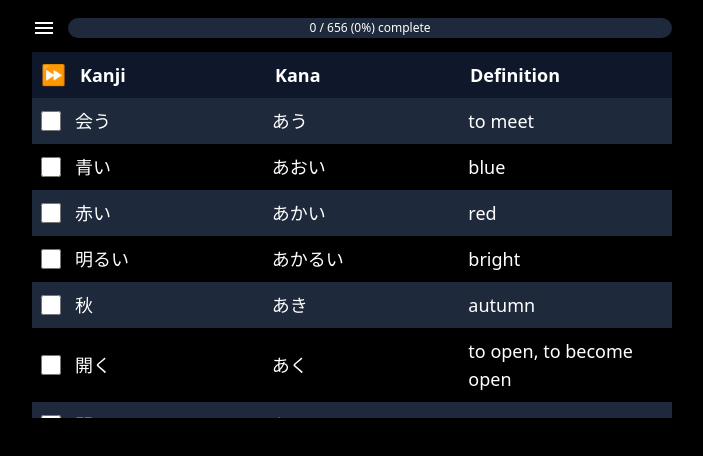
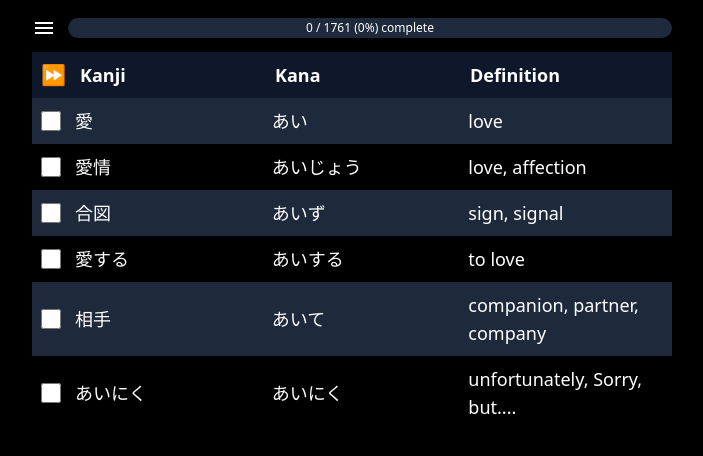
Before and after one commit to bryanjenningz/jlpt-audio-srs, a Next.js app: page /words/3 in a window 1280 px wide. Shown: the top 456 px of the page, without its empty margins (288-991 px from the left). Built offline with nearby package versions, Linux system fonts and the light colour scheme.

Commit message:
Add JLPT 3 pages

```diff
--- a/src/components/side-menu.tsx
+++ b/src/components/side-menu.tsx
@@ -38,6 +38,12 @@ export const SideMenu = ({
           matches:
             router.pathname === "/learn/[level]" && router.query.level === "4",
         },
+        {
+          label: "JLPT 3 SRS",
+          href: "/learn/3",
+          matches:
+            router.pathname === "/learn/[level]" && router.query.level === "3",
+        },
       ],
     },
     {
@@ -54,6 +60,12 @@ export const SideMenu = ({
           href: "/words/4",
           matches:
             router.pathname === "/words/[level]" && router.query.level === "4",
+        },
+        {
+          label: "JLPT 3 Words",
+          href: "/words/3",
+          matches:
+            router.pathname === "/words/[level]" && router.query.level === "3",
         },
       ],
     },
--- a/src/pages/learn/[level].tsx
+++ b/src/pages/learn/[level].tsx
@@ -12,15 +12,10 @@ import { useWordHistory } from "~/word-history/use-word-history";
 import { classNames } from "~/utils/class-names";
 import { SideMenu } from "~/components/side-menu";
 import { MenuIcon } from "~/icons/menu-icon";
-import { useRouter } from "next/router";
-import { z } from "zod";
-
-const levelSchema = z.union([z.literal(5), z.literal(4)]);
+import { useLevel } from "~/utils/levels";
 
 export default function Learn() {
-  const router = useRouter();
-  const parsedLevel = levelSchema.safeParse(Number(router.query.level));
-  const level = parsedLevel.success ? parsedLevel.data : 5;
+  const level = useLevel();
   const [autoplay, setAutoplay] = useState(false);
   const [japaneseShown, setJapaneseShown] = useState(false);
   const [words, setWords] = useWords(level);
--- a/src/pages/words/[level].tsx
+++ b/src/pages/words/[level].tsx
@@ -4,16 +4,11 @@ import { ProgressBar } from "~/components/progress-bar";
 import { SideMenu } from "~/components/side-menu";
 import { MenuIcon } from "~/icons/menu-icon";
 import { WordTable } from "~/components/word-table";
-import { useRouter } from "next/router";
-import { z } from "zod";
 import { type Word } from "~/words/types";
-
-const levelSchema = z.union([z.literal(5), z.literal(4)]);
+import { useLevel } from "~/utils/levels";
 
 export default function Home() {
-  const router = useRouter();
-  const parsedLevel = levelSchema.safeParse(Number(router.query.level));
-  const level = parsedLevel.success ? parsedLevel.data : 5;
+  const level = useLevel();
   const [words, setWords] = useWords(level);
   const [isSideMenuOpen, setIsSideMenuOpen] = useState(false);
 
--- /dev/null
+++ b/src/utils/levels.ts
@@ -0,0 +1,13 @@
+import { useRouter } from "next/router";
+import { z } from "zod";
+
+export type Level = z.infer<typeof levelSchema>;
+
+const levelSchema = z.union([z.literal(5), z.literal(4), z.literal(3)]);
+
+export function useLevel(): Level {
+  const router = useRouter();
+  const parsedLevel = levelSchema.safeParse(Number(router.query.level));
+  const level = parsedLevel.success ? parsedLevel.data : 5;
+  return level;
+}
--- a/src/word-history/use-word-history.tsx
+++ b/src/word-history/use-word-history.tsx
@@ -1,14 +1,16 @@
 import { useState } from "react";
+import { type Level } from "~/utils/levels";
 import { type Word } from "~/words/types";
 
 const WORD_HISTORY_SIZE = 5;
 
-type Level = 5 | 4;
+type WordHistoryRecord = Record<Level, Word[]>;
 
 export function useWordHistory(level: Level) {
-  const [wordHistory, setWordHistory] = useState<Record<Level, Word[]>>({
+  const [wordHistory, setWordHistory] = useState<WordHistoryRecord>({
     5: [],
     4: [],
+    3: [],
   });
 
   function addToWordHistory(level: Level, word: Word) {
--- a/src/words/fetch.ts
+++ b/src/words/fetch.ts
@@ -1,7 +1,8 @@
 import { type Word } from "~/words/types";
 import { parseWords } from "~/words/parse-words";
+import { type Level } from "~/utils/levels";
 
-export async function fetchWords(level: 4 | 5): Promise<Word[]> {
+export async function fetchWords(level: Level): Promise<Word[]> {
   const response = await fetch(`/jlpt${level}.txt`);
   const text = await response.text();
   return parseWords(text);
--- a/src/words/hooks.ts
+++ b/src/words/hooks.ts
@@ -1,18 +1,28 @@
 import { useCallback, useEffect, useState } from "react";
+import { type Level } from "~/utils/levels";
 import { fetchWords } from "~/words/fetch";
 import { wordsSchema, type Word } from "~/words/types";
 
 const localStorageKey = "words";
 
-export function useWords(level: 4 | 5) {
+type WordRecord = Record<Level, Word[]>;
+
+export function useWords(level: Level) {
   const key = localStorageKey + level;
-  const [words, setWords] = useState<Word[]>([]);
+  const [words, setWords] = useState<WordRecord>({
+    3: [],
+    4: [],
+    5: [],
+  });
 
   const saveWords = useCallback(
-    (level: number, updateWords: (words: Word[]) => Word[]): void => {
-      setWords((words: Word[]): Word[] => {
+    (level: Level, updateWords: (words: Word[]) => Word[]): void => {
+      setWords((words: WordRecord): WordRecord => {
         localStorage.setItem(key, JSON.stringify(words));
-        return updateWords(words);
+        return {
+          ...words,
+          [level]: updateWords(words[level]),
+        };
       });
     },
     [key],
@@ -26,7 +36,7 @@ export function useWords(level: 4 | 5) {
       if (words.length === 0) {
         throw new Error("Empty words");
       }
-      setWords(words);
+      setWords((wordRecord) => ({ ...wordRecord, [level]: words }));
     } catch {
       void (async () => {
         const words = await fetchWords(level);
@@ -35,5 +45,5 @@ export function useWords(level: 4 | 5) {
     }
   }, [saveWords, key, level]);
 
-  return [words, saveWords] as const;
+  return [words[level], saveWords] as const;
 }
```
